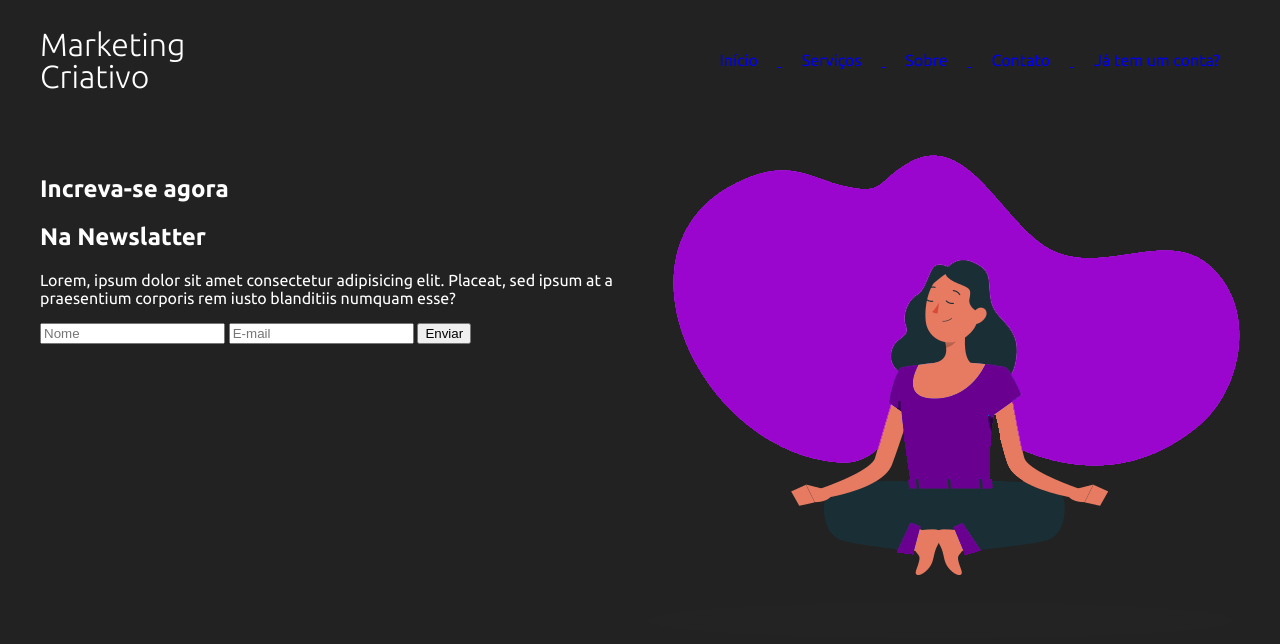
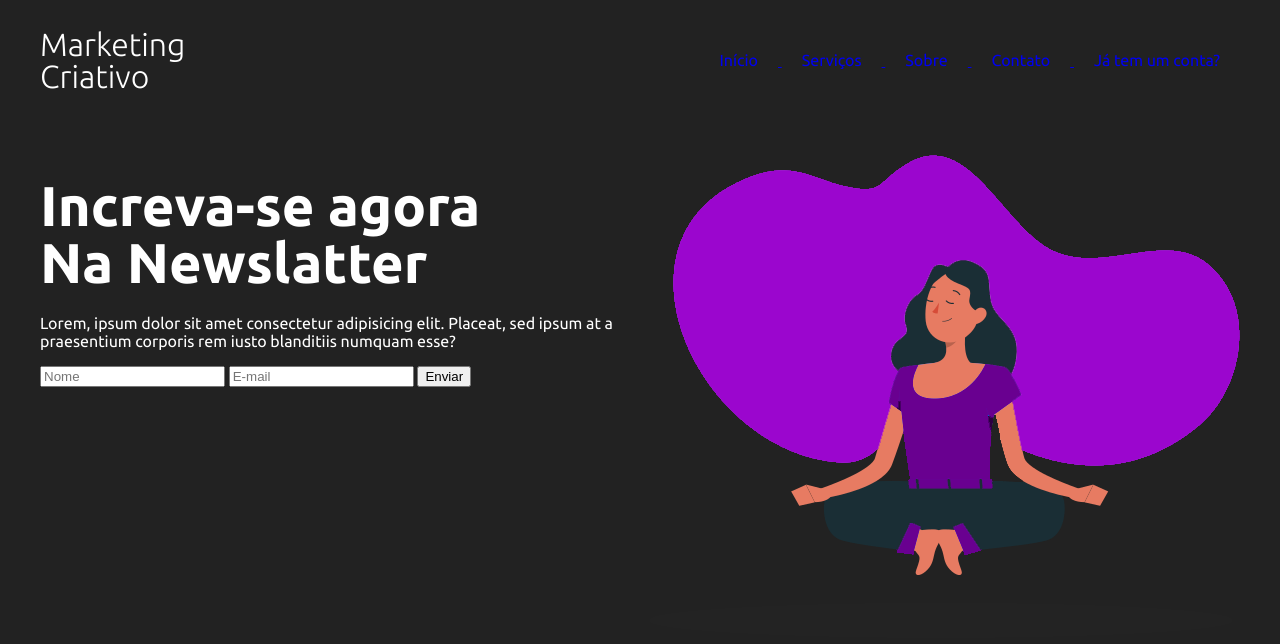
Before and after one commit to Silvio-Arem/landing-page-usualy, a plain HTML site: page index.html in a window 1280 px wide. Drawn offline with Linux system fonts and the light colour scheme.

Commit message:
styled: h2 and class to

```diff
--- a/index.html
+++ b/index.html
@@ -42,7 +42,7 @@
 
     <main>
         <aside>
-            <h2>Increva-se agora</h2>
+            <h2 class="aside_title">Increva-se agora</h2>
             <h2>Na Newslatter</h2>
             <p>Lorem, ipsum dolor sit amet consectetur adipisicing elit. Placeat, sed ipsum at a praesentium corporis
                 rem iusto blanditiis numquam esse?</p>
--- a/src/styles/style.css
+++ b/src/styles/style.css
@@ -33,3 +33,12 @@ main{
     flex-direction: row;
     margin-top: 50px;
 }
+
+h2{
+    font-size: 56px;
+    line-height: 10px;
+}
+
+.aside_title{
+
+}
```
